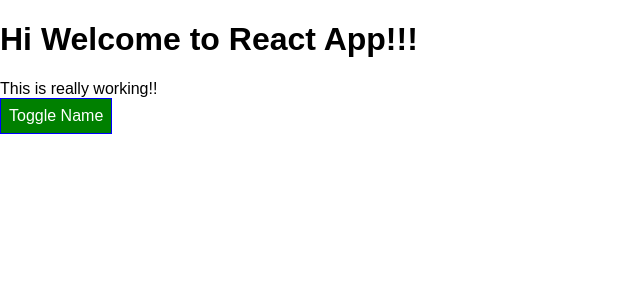
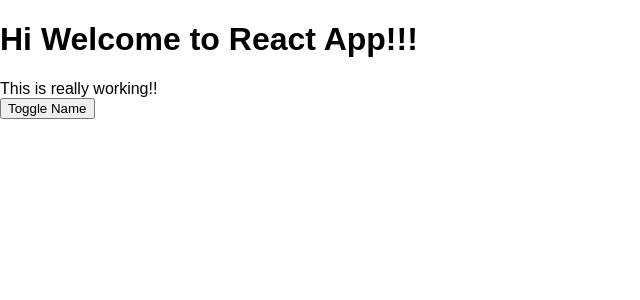
Before and after one commit to bhavik4748/reactUdemy, a React app: page / in a window 1280 px wide. Shown: the top 300 px of the page, without its empty margins (0-640 px from the left). Built offline with nearby package versions, Linux system fonts and the light colour scheme.

Commit message:
Moved some logic to new Cockpit component from App component

```diff
--- /dev/null
+++ b/src/components/Cockpit/Cockpit.css
@@ -0,0 +1,30 @@
+.red {
+    color: red;
+}
+
+.bold {
+    font-weight: bold;
+}
+
+.Cockpit button {
+    background-color: 'green';
+    color: 'white';
+    font: 'inherit';
+    border: '1px solid blue';
+    padding: '8px';
+    cursor: 'pointer';
+}
+
+.Cockpit button:hover {
+    background-color: lightgreen;
+    color: black;
+}
+
+.Cockpit button.Red {
+    background-color: red;
+}
+
+.Cockpit button.Red:hover {
+    background-color: salmon;
+    color: black;
+}
--- a/src/components/Cockpit/Cockpit.js
+++ b/src/components/Cockpit/Cockpit.js
@@ -0,0 +1,27 @@
+import React from 'react';
+import cssClasses from './Cockpit.css';
+
+const cockpit = (props) => {
+    let addClass = [];
+    let btnClass = '';
+    if (props.Person.length <= 2)
+        addClass.push(cssClasses.red);
+    if (props.Person.length <= 1)
+        addClass.push(cssClasses.bold);
+    if (props.showPersons)
+        btnClass = cssClasses.red;
+
+    return (
+        <div className={cssClasses.Cockpit}>
+            <h1> Hi Welcome to React App!!!</h1>
+            <div className={addClass.join(' ')}>This is really working!!</div>
+            <button
+                className={btnClass}
+                onClick={props.clicked}>Toggle Name</button>
+        </div>
+    );
+
+}
+
+
+export default cockpit;
--- a/src/containers/App.css
+++ b/src/containers/App.css
@@ -1,11 +1,3 @@
 .App {
     text-align: center
 }
-
-.red {
-    color: red;
-}
-
-.bold {
-    font-weight: bold;
-}
--- a/src/containers/App.js
+++ b/src/containers/App.js
@@ -1,6 +1,7 @@
 import React, { Component } from 'react';
 import cssClasses from './App.css';
 import Persons from '../components/Persons/Persons';
+import Cockpit from '../components/Cockpit/Cockpit';
 
 
 class App extends Component {
@@ -33,48 +34,33 @@
 
     togglePersonsHandler = () => {
         const doesShow = this.state.showPersons;
+        console.log(doesShow);
         this.setState({ showPersons: !doesShow });
     }
 
 
     render() {
-        const style = {
-            backgroundColor: 'green',
-            color: 'white',
-            font: 'inherit',
-            border: '1px solid blue',
-            padding: '8px',
-            cursor: 'pointer',
-        }
-        let addClass = [];
-        if (this.state.Person.length <= 2)
-            addClass.push(cssClasses.red);
-        if (this.state.Person.length <= 1)
-            addClass.push(cssClasses.bold);
+
+
 
         let persons = null;
         if (this.state.showPersons) {
-            persons = (
-                <div>
-                    {
-                        <Persons
-                            Persons={this.state.Person}
-                            clicked={this.deletePersonHandler}
-                            changed={this.nameChangedHandler}
-                        >
-                        </Persons>
-                    }
-                </div>
-            );
-            style.backgroundColor = 'red';
+            persons = <Persons
+                Persons={this.state.Person}
+                clicked={this.deletePersonHandler}
+                changed={this.nameChangedHandler}
+            >
+            </Persons>
         }
         return (
             <div className={cssClasses.App}>
-                <h1> Hi Welcome to React App!!!</h1>
-                <div className={addClass.join(' ')}>This is really working!!</div>
-                <button
-                    style={style}
-                    onClick={this.togglePersonsHandler}>Toggle Name</button>
+                <Cockpit
+                    Person={this.state.Person}
+                    showPersons={this.state.showPersons}
+                    clicked={this.togglePersonsHandler}
+                >
+
+                </Cockpit>
                 {persons}
             </div>
         );
```
